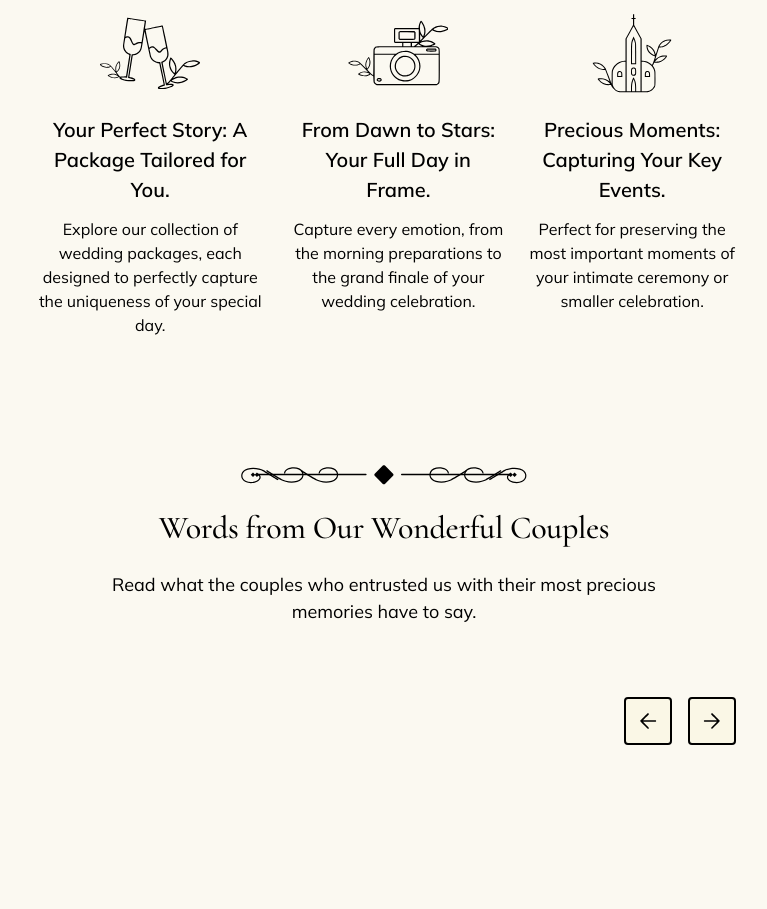
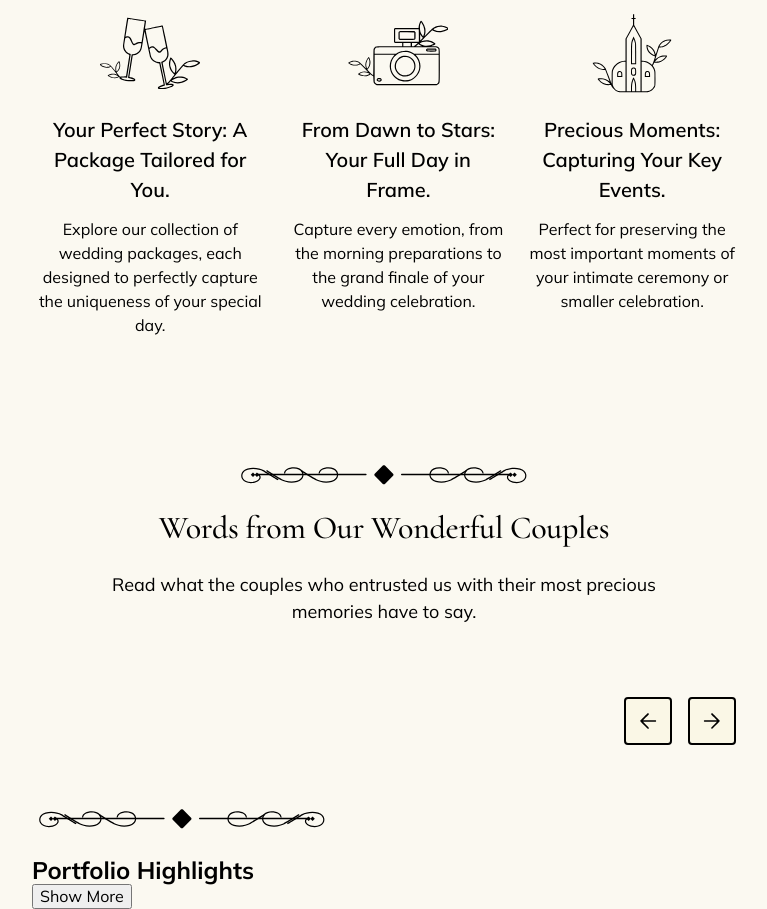
Before and after one commit to Oleksandra-Bondarenko/wedding-photography, a plain HTML site: page index.html in a window 1280 px wide. Shown: the part 1474-2383 px from the top of the page, without its empty margins (256-1023 px from the left). Before the commit the page ends 2283 px from the top, so only its background shows below. Drawn offline with nearby package versions, Linux system fonts and the light colour scheme; no server answers.

Commit message:
Deploying to gh-pages from @ Oleksandra-Bondarenko/wedding-photography@f1579a8ff0fcf8167f445667de5ea7abf48a409e 🚀

```diff
--- a/index.html
+++ b/index.html
@@ -267,6 +267,24 @@
   </div>
 </section>
 
+      <section class="portfolio" id="portfolio" aria-labelledby="portfolio-title">
+  <div class="container">
+    <svg class="icon-decoration" width="300" height="20" aria-hidden="true">
+      <use href="/wedding-photography/assets/sprite-r0iW3GG1.svg#icon-decoration"></use>
+    </svg>
+    <h2 class="portfolio-title" id="portfolio-title">Portfolio Highlights</h2>
+
+    <ul class="portfolio-filters"></ul>
+
+    <ul class="portfolio-gallery"></ul>
+
+    <div class="loader-wrapper is-hidden">
+      <span class="loader"></span>
+    </div>
+
+    <button type="button" class="portfolio-more-btn">Show More</button>
+  </div>
+</section>
 
 
 
```
